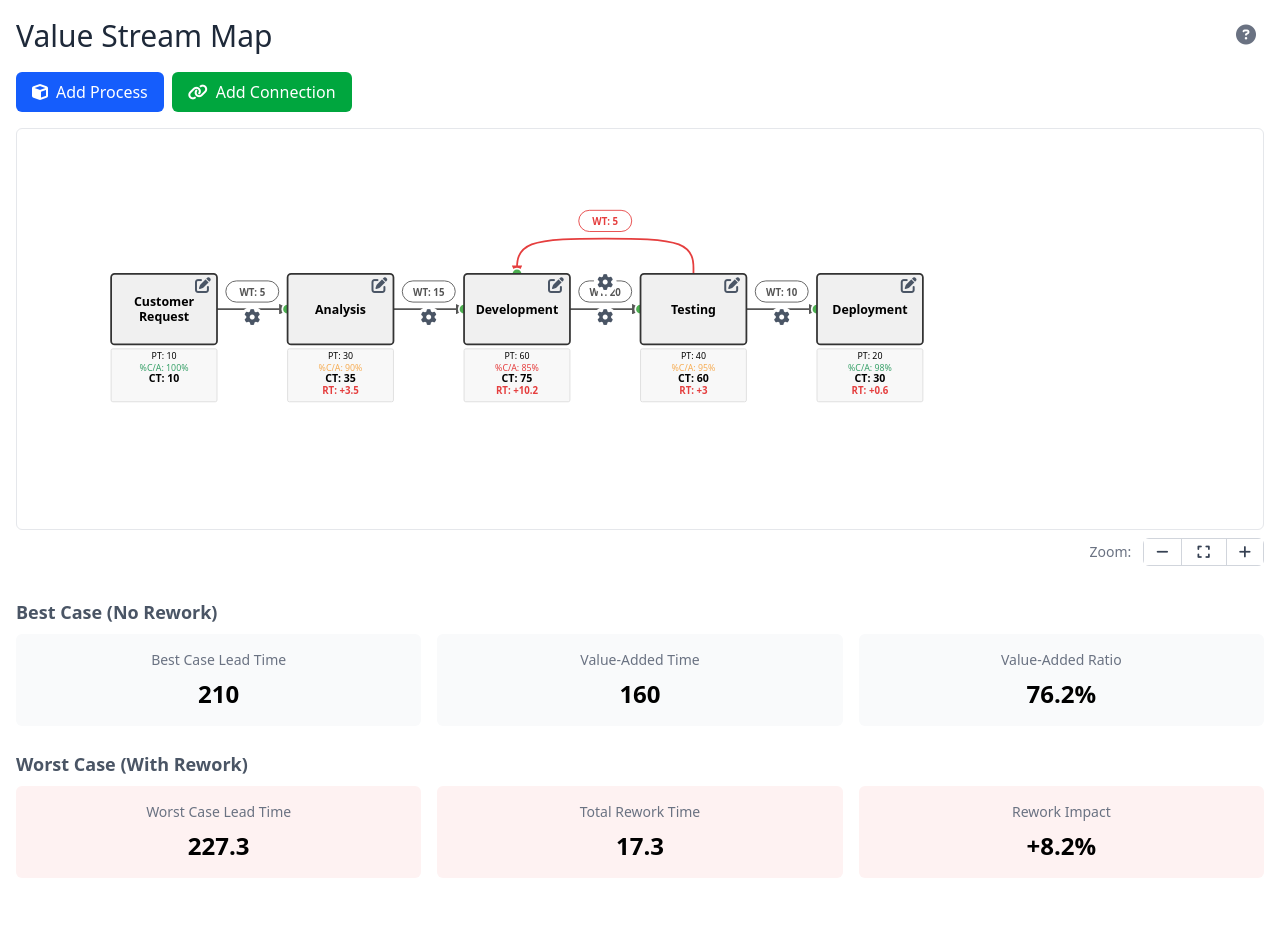
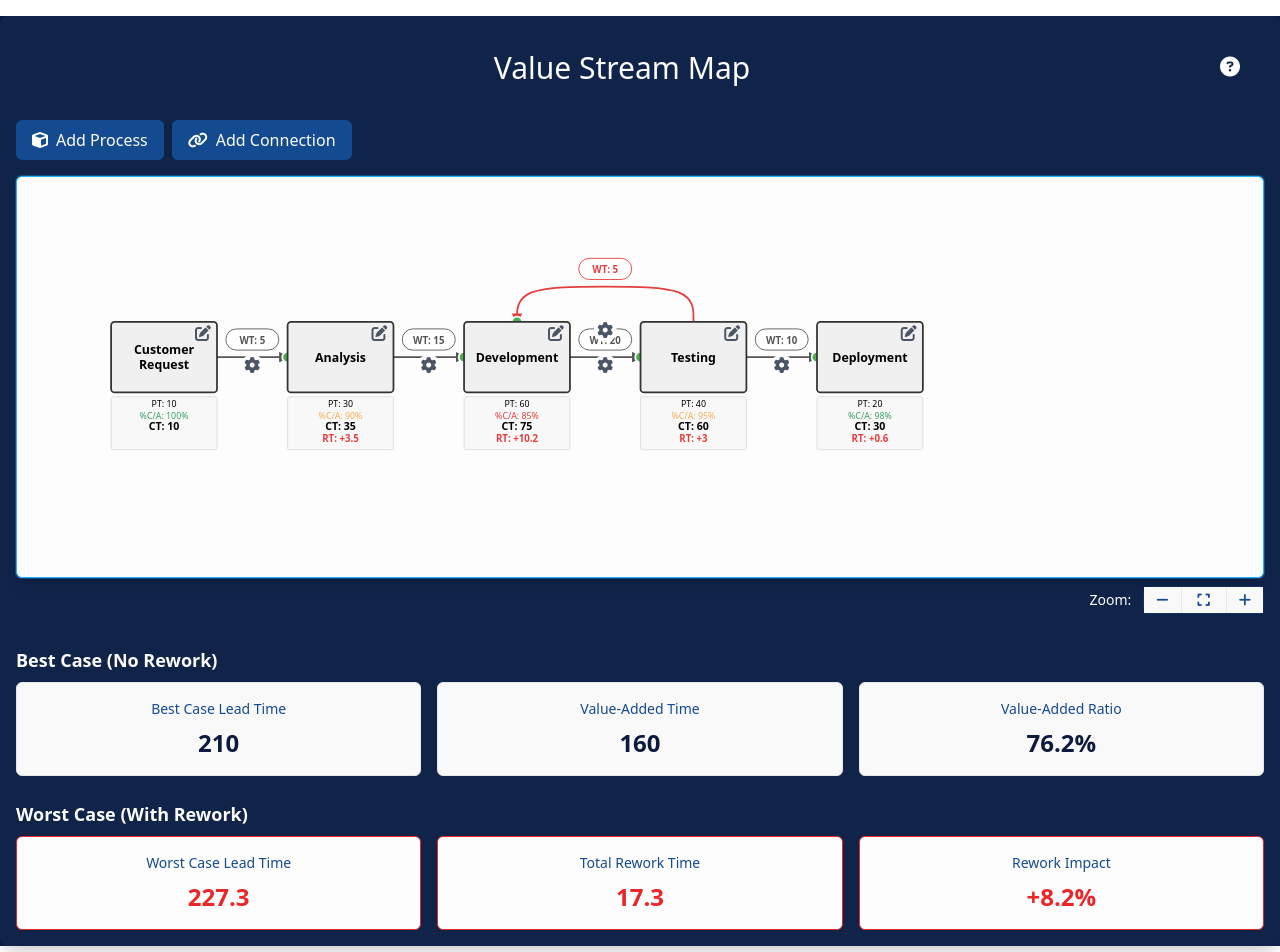
Before and after one commit to bdfinst/value-stream-map, a SvelteKit app: page / in a window 1280 px wide. Shown: the top 952 px of the page. Before the commit the page ends 894 px from the top, so only its background shows below. Built offline with nearby package versions, Linux system fonts and the light colour scheme.

Commit message:
chore: modify colors

```diff
--- a/src/app.css
+++ b/src/app.css
@@ -1,3 +1,4 @@
 @import 'tailwindcss';
 @plugin '@tailwindcss/forms';
 @plugin '@tailwindcss/typography';
+@import './styles/theme.css';
--- a/src/lib/components/Modal.svelte
+++ b/src/lib/components/Modal.svelte
@@ -21,20 +21,20 @@
 
 {#if show}
   <div
-    class="fixed inset-0 bg-gray-500 bg-opacity-75 flex items-center justify-center z-50"
+    class="fixed inset-0 bg-[var(--color-hero-navy-40)] flex items-center justify-center z-50"
     on:click={handleBackdropClick}
   >
     <div
-      class="bg-white rounded-lg shadow-xl max-w-md w-full mx-4 overflow-hidden"
+      class="bg-[var(--color-unicorn-white)] rounded-lg shadow-xl max-w-md w-full mx-4 overflow-hidden"
       role="dialog"
       aria-modal="true"
       aria-labelledby="modal-title"
     >
-      <div class="px-4 py-3 border-b border-gray-200 flex justify-between items-center">
-        <h3 id="modal-title" class="text-lg font-medium text-gray-900">{title}</h3>
+      <div class="px-4 py-3 border-b border-[var(--color-light-gray)] bg-[var(--color-defense-dark)] flex justify-between items-center">
+        <h3 id="modal-title" class="text-lg font-medium text-[var(--color-unicorn-white)]">{title}</h3>
         <button
           type="button"
-          class="text-gray-400 hover:text-gray-500 focus:outline-none"
+          class="text-[var(--color-unicorn-white)] hover:text-[var(--color-tech-cyan)] focus:outline-none"
           aria-label="Close"
           on:click={onClose}
         >
--- a/src/routes/+layout.svelte
+++ b/src/routes/+layout.svelte
@@ -6,4 +6,6 @@
 	let { children } = $props();
 </script>
 
-{@render children()}
+<div class="min-h-screen bg-[var(--color-defense-dark)] bg-gradient-to-br from-[var(--color-defense-dark)] to-[var(--color-hero-navy)]">
+	{@render children()}
+</div>
--- a/src/routes/+page.svelte
+++ b/src/routes/+page.svelte
@@ -369,13 +369,15 @@
 	<title>Value Stream Map</title>
 </svelte:head>
 
-<main class="mx-auto max-w-7xl p-4">
-	<div class="mb-4 flex items-center justify-between">
-		<h1 class="text-3xl text-gray-800">Value Stream Map</h1>
+<main class="mx-auto my-4 max-w-7xl rounded-lg bg-[var(--color-hero-navy)] p-4 shadow-xl">
+	<div class="mb-4 flex items-center justify-between rounded-md bg-[var(--color-hero-navy)] p-4">
+		<div class="flex-grow text-center">
+			<h1 class="text-3xl text-[var(--color-unicorn-white)]">Value Stream Map</h1>
+		</div>
 
 		<!-- Help button in header -->
 		<button
-			class="rounded-full p-2 text-gray-500 transition-colors hover:bg-blue-50 hover:text-blue-600"
+			class=" p-2 text-[var(--color-unicorn-white)] transition-colors hover:text-[var(--color-unicorn-white-50)]"
 			title="Metrics Help"
 			aria-label="View metrics help guide"
 			on:click={toggleLegend}
@@ -386,7 +388,7 @@
 
 	<div class="mb-4 flex space-x-2">
 		<button
-			class="flex items-center gap-2 rounded-md bg-blue-600 px-4 py-2 text-white hover:bg-blue-700"
+			class="flex items-center gap-2 rounded-md bg-[var(--color-mission-blue)] px-4 py-2 text-[var(--color-unicorn-white)] hover:bg-[var(--color-mission-blue-65)]"
 			on:click={createNewProcess}
 			aria-label="Add new process block"
 		>
@@ -395,7 +397,7 @@
 		</button>
 
 		<button
-			class="flex items-center gap-2 rounded-md bg-green-600 px-4 py-2 text-white hover:bg-green-700"
+			class="flex items-center gap-2 rounded-md bg-[var(--color-mission-blue)] px-4 py-2 text-[var(--color-unicorn-white)] hover:bg-[var(--color-mission-blue-65)]"
 			on:click={createNewConnection}
 			aria-label="Add new connection between processes"
 		>
@@ -405,7 +407,7 @@
 
 		{#if storeValue && storeValue.selection.selectedIds.length > 0}
 			<button
-				class="flex items-center gap-2 rounded-md bg-red-600 px-4 py-2 text-white hover:bg-red-700"
+				class="flex items-center gap-2 rounded-md bg-[var(--color-action-red)] px-4 py-2 text-[var(--color-unicorn-white)] hover:bg-[var(--color-du-dkRed)]"
 				on:click={removeSelectedItem}
 				aria-label="Remove selected item from the diagram"
 			>
@@ -417,7 +419,7 @@
 
 	<div class="mb-8">
 		<div
-			class="w-full overflow-hidden rounded-md border border-gray-200"
+			class="w-full overflow-hidden rounded-md border border-[var(--color-tech-cyan)] bg-[var(--color-unicorn-white)] shadow-lg ring-1 ring-[var(--color-tech-cyan-30)]"
 			style="resize: both; min-height: 400px;"
 		>
 			<div bind:this={container} class="h-full w-full" style="min-height: 400px;"></div>
@@ -427,12 +429,12 @@
 		<div class="mt-2 flex justify-end gap-2">
 			<!-- Zoom controls -->
 			<div class="flex items-center">
-				<span class="mr-1 text-sm text-gray-500">Zoom:</span>
+				<span class="mr-1 text-sm text-[var(--color-unicorn-white)]">Zoom:</span>
 			</div>
 
-			<div class="flex rounded-md border border-gray-300">
+			<div class="flex rounded-md border border-[var(--color-mission-blue-32)]">
 				<button
-					class="flex items-center border-r border-gray-300 bg-white px-3 py-1.5 text-gray-700 hover:bg-gray-100"
+					class="flex items-center border-r border-[var(--color-light-gray)] bg-[var(--color-background-white)] px-3 py-1.5 text-[var(--color-mission-blue)] hover:bg-[var(--color-light-gray)]"
 					on:click={() => zoomController.zoomOut?.()}
 					title="Zoom Out"
 					aria-label="Zoom out"
@@ -441,7 +443,7 @@
 				</button>
 
 				<button
-					class="flex items-center border-r border-gray-300 bg-white px-4 py-1.5 text-gray-700 hover:bg-gray-100"
+					class="flex items-center border-r border-[var(--color-light-gray)] bg-[var(--color-background-white)] px-4 py-1.5 text-[var(--color-mission-blue)] hover:bg-[var(--color-light-gray)]"
 					on:click={() => zoomController.zoomFit?.()}
 					title="Fit to Screen"
 					aria-label="Fit diagram to screen"
@@ -450,7 +452,7 @@
 				</button>
 
 				<button
-					class="flex items-center bg-white px-3 py-1.5 text-gray-700 hover:bg-gray-100"
+					class="flex items-center bg-[var(--color-background-white)] px-3 py-1.5 text-[var(--color-mission-blue)] hover:bg-[var(--color-light-gray)]"
 					on:click={() => zoomController.zoomIn?.()}
 					title="Zoom In"
 					aria-label="Zoom in"
@@ -464,40 +466,62 @@
 	{#if storeValue && storeValue.vsm}
 		<div class="mt-8">
 			<!-- Best case metrics -->
-			<h3 class="mb-2 text-lg font-semibold text-gray-600">Best Case (No Rework)</h3>
+			<h3 class="mb-2 text-lg font-semibold text-[var(--color-unicorn-white)]">
+				Best Case (No Rework)
+			</h3>
 			<div class="mb-6 grid grid-cols-1 gap-4 md:grid-cols-3">
-				<div class="rounded-md bg-gray-50 p-4 text-center">
-					<h3 class="text-sm font-medium text-gray-500">Best Case Lead Time</h3>
-					<p class="mt-2 text-2xl font-bold">{storeValue.vsm.metrics.totalLeadTime}</p>
+				<div
+					class="rounded-md border border-[var(--color-light-gray)] bg-[var(--color-background-white)] p-4 text-center"
+				>
+					<h3 class="text-sm font-medium text-[var(--color-mission-blue)]">Best Case Lead Time</h3>
+					<p class="mt-2 text-2xl font-bold text-[var(--color-defense-dark)]">
+						{storeValue.vsm.metrics.totalLeadTime}
+					</p>
 				</div>
-				<div class="rounded-md bg-gray-50 p-4 text-center">
-					<h3 class="text-sm font-medium text-gray-500">Value-Added Time</h3>
-					<p class="mt-2 text-2xl font-bold">{storeValue.vsm.metrics.totalValueAddedTime}</p>
+				<div
+					class="rounded-md border border-[var(--color-light-gray)] bg-[var(--color-background-white)] p-4 text-center"
+				>
+					<h3 class="text-sm font-medium text-[var(--color-mission-blue)]">Value-Added Time</h3>
+					<p class="mt-2 text-2xl font-bold text-[var(--color-defense-dark)]">
+						{storeValue.vsm.metrics.totalValueAddedTime}
+					</p>
 				</div>
-				<div class="rounded-md bg-gray-50 p-4 text-center">
-					<h3 class="text-sm font-medium text-gray-500">Value-Added Ratio</h3>
-					<p class="mt-2 text-2xl font-bold">
+				<div
+					class="rounded-md border border-[var(--color-light-gray)] bg-[var(--color-background-white)] p-4 text-center"
+				>
+					<h3 class="text-sm font-medium text-[var(--color-mission-blue)]">Value-Added Ratio</h3>
+					<p class="mt-2 text-2xl font-bold text-[var(--color-defense-dark)]">
 						{(storeValue.vsm.metrics.valueAddedRatio * 100).toFixed(1)}%
 					</p>
 				</div>
 			</div>
 
 			<!-- Worst case metrics -->
-			<h3 class="mb-2 text-lg font-semibold text-gray-600">Worst Case (With Rework)</h3>
+			<h3 class="mb-2 text-lg font-semibold text-[var(--color-unicorn-white)]">
+				Worst Case (With Rework)
+			</h3>
 			<div class="grid grid-cols-1 gap-4 md:grid-cols-3">
-				<div class="rounded-md bg-red-50 p-4 text-center">
-					<h3 class="text-sm font-medium text-gray-500">Worst Case Lead Time</h3>
-					<p class="mt-2 text-2xl font-bold">
+				<div
+					class="rounded-md border border-[var(--color-action-red)] bg-[var(--color-unicorn-white)] p-4 text-center"
+				>
+					<h3 class="text-sm font-medium text-[var(--color-mission-blue)]">Worst Case Lead Time</h3>
+					<p class="mt-2 text-2xl font-bold text-[var(--color-action-red)]">
 						{storeValue.vsm.metrics.worstCaseLeadTime || storeValue.vsm.metrics.totalLeadTime}
 					</p>
 				</div>
-				<div class="rounded-md bg-red-50 p-4 text-center">
-					<h3 class="text-sm font-medium text-gray-500">Total Rework Time</h3>
-					<p class="mt-2 text-2xl font-bold">{storeValue.vsm.metrics.totalReworkTime || 0}</p>
+				<div
+					class="rounded-md border border-[var(--color-action-red)] bg-[var(--color-unicorn-white)] p-4 text-center"
+				>
+					<h3 class="text-sm font-medium text-[var(--color-mission-blue)]">Total Rework Time</h3>
+					<p class="mt-2 text-2xl font-bold text-[var(--color-action-red)]">
+						{storeValue.vsm.metrics.totalReworkTime || 0}
+					</p>
 				</div>
-				<div class="rounded-md bg-red-50 p-4 text-center">
-					<h3 class="text-sm font-medium text-gray-500">Rework Impact</h3>
-					<p class="mt-2 text-2xl font-bold">
+				<div
+					class="rounded-md border border-[var(--color-action-red)] bg-[var(--color-unicorn-white)] p-4 text-center"
+				>
+					<h3 class="text-sm font-medium text-[var(--color-mission-blue)]">Rework Impact</h3>
+					<p class="mt-2 text-2xl font-bold text-[var(--color-action-red)]">
 						{storeValue.vsm.metrics.totalReworkTime
 							? `+${((storeValue.vsm.metrics.totalReworkTime / storeValue.vsm.metrics.totalLeadTime) * 100).toFixed(1)}%`
 							: '0%'}
--- /dev/null
+++ b/src/styles/theme.css
@@ -0,0 +1,107 @@
+@theme {
+	/* V1 */
+	/* Animations */
+	--animate-scrolling1: loop1 15s linear infinite;
+	--animate-scrolling1-fast: loop1 15s linear infinite;
+	--animate-scrolling2: loop2 15s linear infinite;
+	--animate-scrolling2-fast: loop2 15s linear infinite;
+	--animate-fade: fadeOut 4s forwards;
+	/* V2 */
+	/* Colors */
+	--color-defense-dark: #0c1a3e;
+	--color-mission-blue: #144a8f;
+	--color-hero-navy: #102349;
+	--color-unicorn-white: #fdfdfd;
+	--color-background-white: #f9f9f9;
+	--color-action-red: #eb2628;
+	--color-tech-cyan: #24b0ff;
+	--color-dark-gray: #323336;
+	--color-mid-gray: #9e9e9e;
+	--color-light-gray: #e6e6e6;
+	--color-du-dkRed: #6e0000;
+	--color-red-section-label: #ff5456;
+	--color-du-green: #9acc5b;
+
+	/* Gradient Colors */
+	--color-unicorn-white-30: rgba(255, 255, 255, 0.3); /* 30% opacity */
+	--color-unicorn-white-50: rgba(255, 255, 255, 0.5); /* 50% opacity */
+	--color-tech-cyan-15: rgba(36, 176, 255, 0.15); /* 15% opacity */
+	--color-tech-cyan-30: rgba(36, 176, 255, 0.3); /* 30% opacity */
+	--color-mission-blue-32: rgba(20, 74, 143, 0.32); /* 32% opacity */
+	--color-mission-blue-65: rgba(20, 74, 143, 0.65); /* 65% opacity */
+	--color-hero-navy-40: rgba(16, 35, 73, 0.4); /* 40% opacity */
+	--color-hero-navy-80: rgba(16, 35, 73, 0.8); /* 80% opacity */
+
+	/* Background Images */
+	/* V1 */
+	--bg-card: linear-gradient(
+		145deg,
+		var(--color-mission-blue) 0%,
+		var(--color-hero-navy) 20%,
+		var(--color-defense-dark) 40%,
+		var(--color-defense-dark) 60%,
+		var(--color-hero-navy) 80%,
+		var(--color-mission-blue) 100%
+	);
+	--bg-button: linear-gradient(112deg, var(--color-du-dkRed) 44.55%, var(--color-action-red) 98.7%);
+	/* V2 */
+	/* Fonts */
+	--font-body: Poppins, arial, sans-serif;
+	--font-header: Teko, arial, sans-serif;
+	--font-code: monospace;
+
+	/* Font Weights */
+	--font-weight-thin: 100;
+	--font-weight-hairline: 100;
+	--font-weight-extralight: 200;
+	--font-weight-light: 300;
+	--font-weight-normal: 300;
+	--font-weight-semimedium: 400;
+	--font-weight-medium: 500;
+	--font-weight-semibold: 600;
+	--font-weight-bold: 700;
+	--font-weight-extrabold: 800;
+	--font-weight-black: 900;
+
+	/* Line Heights */
+	--leading-none: 1;
+	--leading-tight: 1.25;
+	--leading-normal: 1.5;
+	--leading-relaxed: 1.625;
+	--leading-loose: 2;
+
+	/* Font Sizes */
+	--text-sm: 14px;
+	--text-base: 16px;
+	--text-lg: 18px;
+	--text-xl: 20px;
+	--text-2xl: 24px;
+	--text-26: 26px;
+	--text-28: 28px;
+	--text-3xl: 30px;
+	--text-34: 34px;
+	--text-4xl: 36px;
+	--text-40: 40px;
+	--text-44: 44px;
+	--text-5xl: 48px;
+	--text-52: 52px;
+	--text-6xl: 60px;
+	--text-64: 64px;
+	--text-7xl: 70px;
+	--text-8xl: 80px;
+
+	/* Letter Spacing */
+	--tracking-tightest: -0.075em;
+	--tracking-tighter: -0.05em;
+	--tracking-tight: -0.025em;
+	--tracking-normal: 0;
+	--tracking-wide: 0.02em;
+	--tracking-wider: 0.05em;
+	--tracking-widest: 0.1em;
+	/* V1 */
+	/* Transitions */
+	--transition-property-all: all;
+	--transition-duration-300: 300ms;
+	--transition-duration-500: 500ms;
+	--transition-timing-in-out: ease-in-out;
+}
```
Also changed, not shown: src/lib/components/ConnectionEditor.svelte (+22 -8 lines), src/lib/components/MetricsLegend.svelte (+10 -10 lines), src/lib/components/ProcessEditor.svelte (+10 -10 lines).
